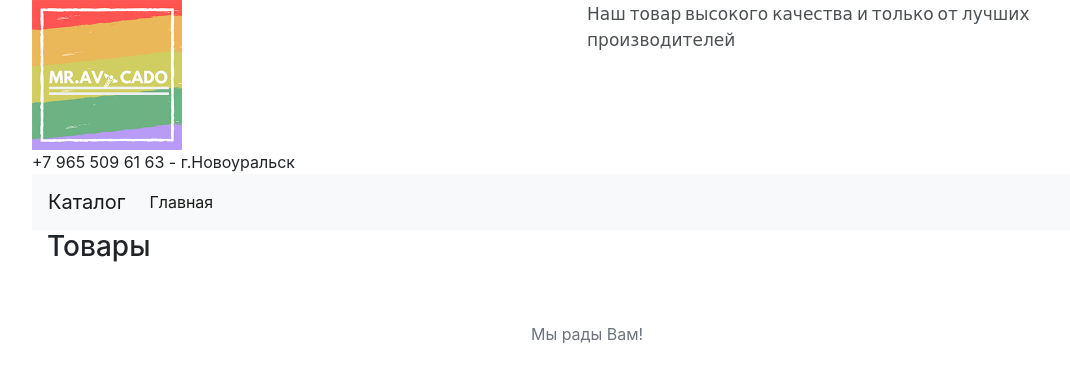
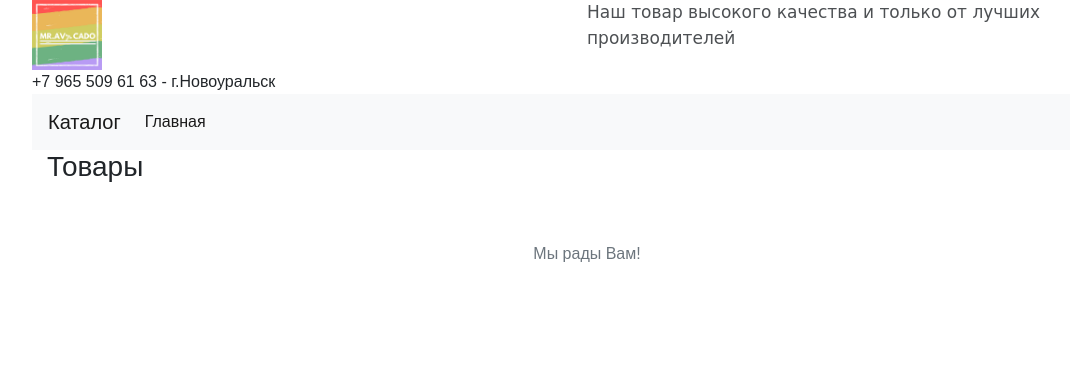
Before and after one commit to buugaaga/Mr.Avocado, a Django app: page / in a window 1280 px wide. Shown: the top 382 px of the page, without its empty margins (53-1123 px from the left). Run offline with Django 3.2, Linux system fonts and the light colour scheme; data that the repository does not hold is empty; some libraries are stand-ins or nearby versions.

Commit message:
Change font for a body

```diff
--- a/static/css/style.css
+++ b/static/css/style.css
@@ -1,7 +1,13 @@
+
+@import url('https://fonts.googleapis.com/css?family=Montserrat:400i')
 @import url('https://fonts.googleapis.com/css?family=Oswald');
 /*edit for header and navbar*/
+
+body {
+	font-family: 'Montserrat', sans-serif;
+}
 .img-header {
-	width: 150px;
+	width: 70px;
 }
 .p-header {
 	font-family: 'Oswald', cursive;
```
Also changed, not shown: shop/static/css/style.css (+7 -1 lines).
